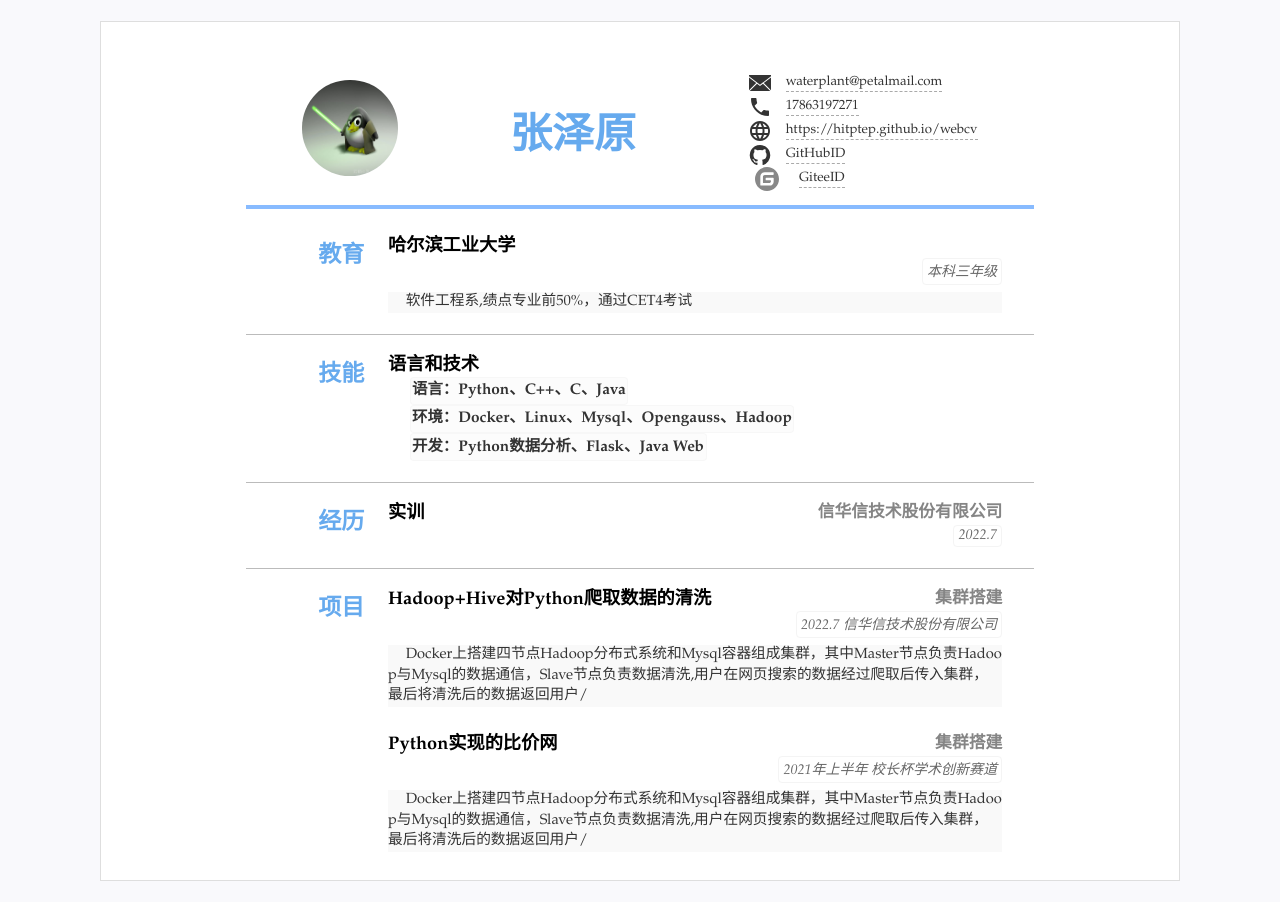
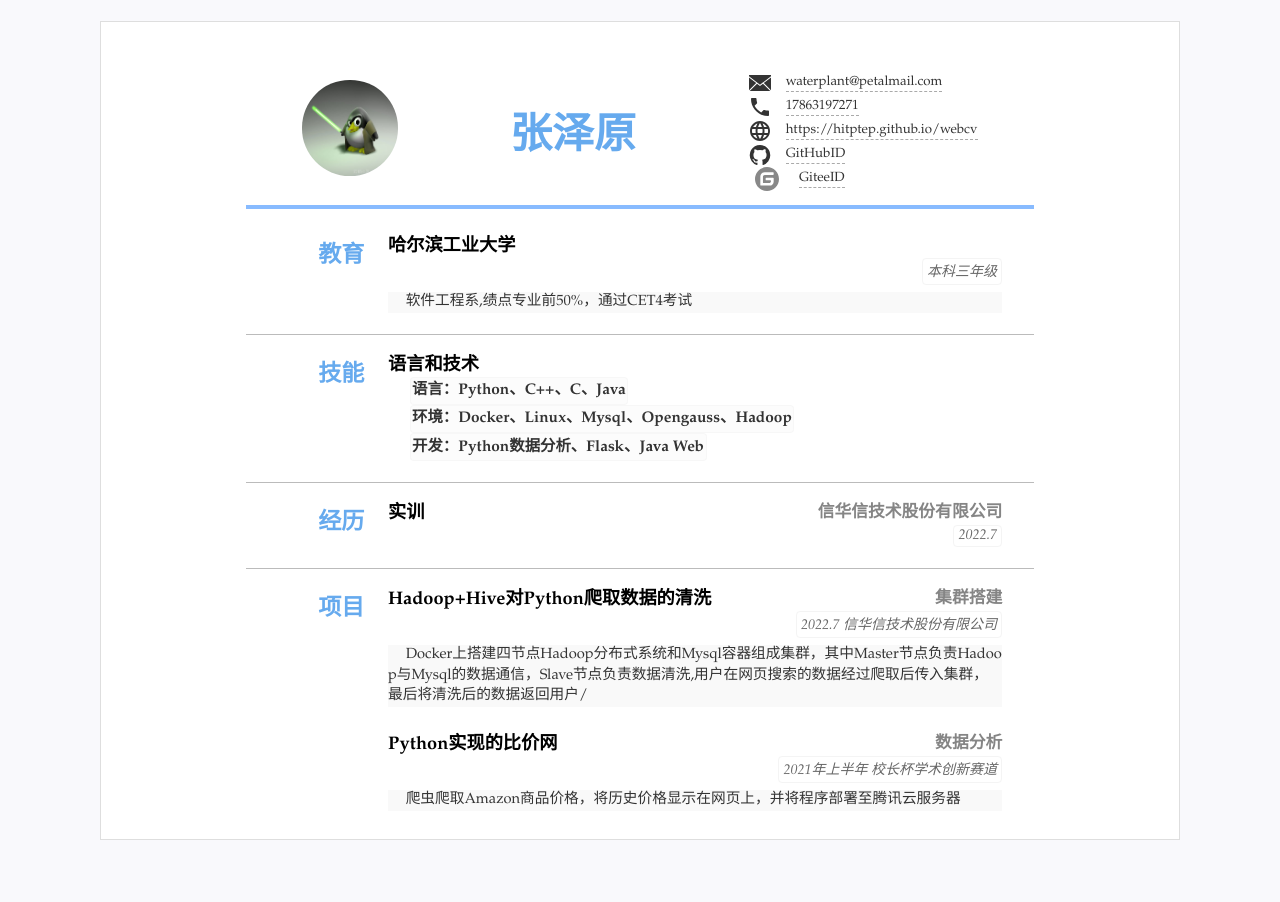
Before and after one commit to hitptep/webcv, a Jekyll site: the page built from index.html, in a window 1280 px wide. Built offline with Jekyll 4.4.1, drawn with Linux system fonts in a browser that asks for light colours.

Commit message:
Update resume.yml

```diff
--- a/_data/resume.yml
+++ b/_data/resume.yml
@@ -68,8 +68,8 @@ main: #简历主要内容，
     sub: 集群搭建
   - title: Python实现的比价网
     duration: 2021年上半年 校长杯学术创新赛道
-    detail: Docker上搭建四节点Hadoop分布式系统和Mysql容器组成集群，其中Master节点负责Hadoop与Mysql的数据通信，Slave节点负责数据清洗,用户在网页搜索的数据经过爬取后传入集群，最后将清洗后的数据返回用户/
-    sub: 集群搭建
+    detail: 爬虫爬取Amazon商品价格，将历史价格显示在网页上，并将程序部署至腾讯云服务器
+    sub: 数据分析
    #可继续添加更多内容
 
 #others 其他简略内容(列表)
```
